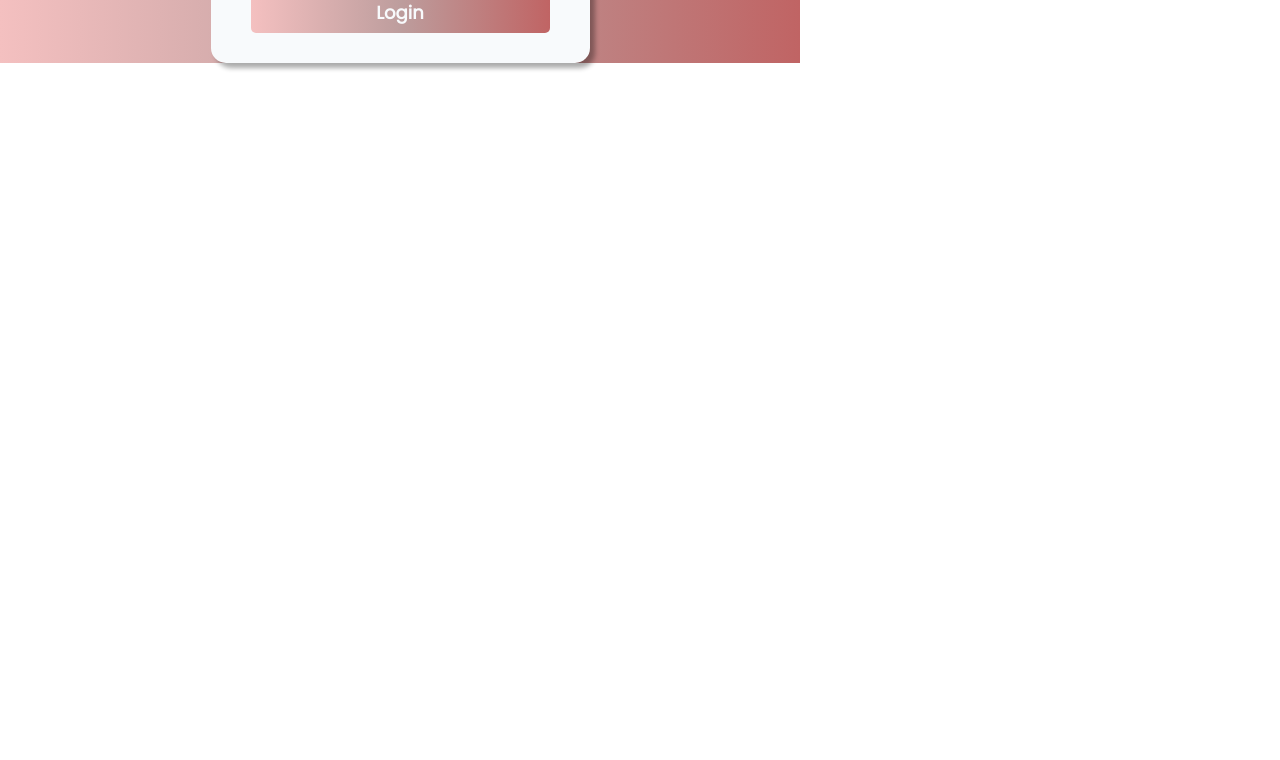
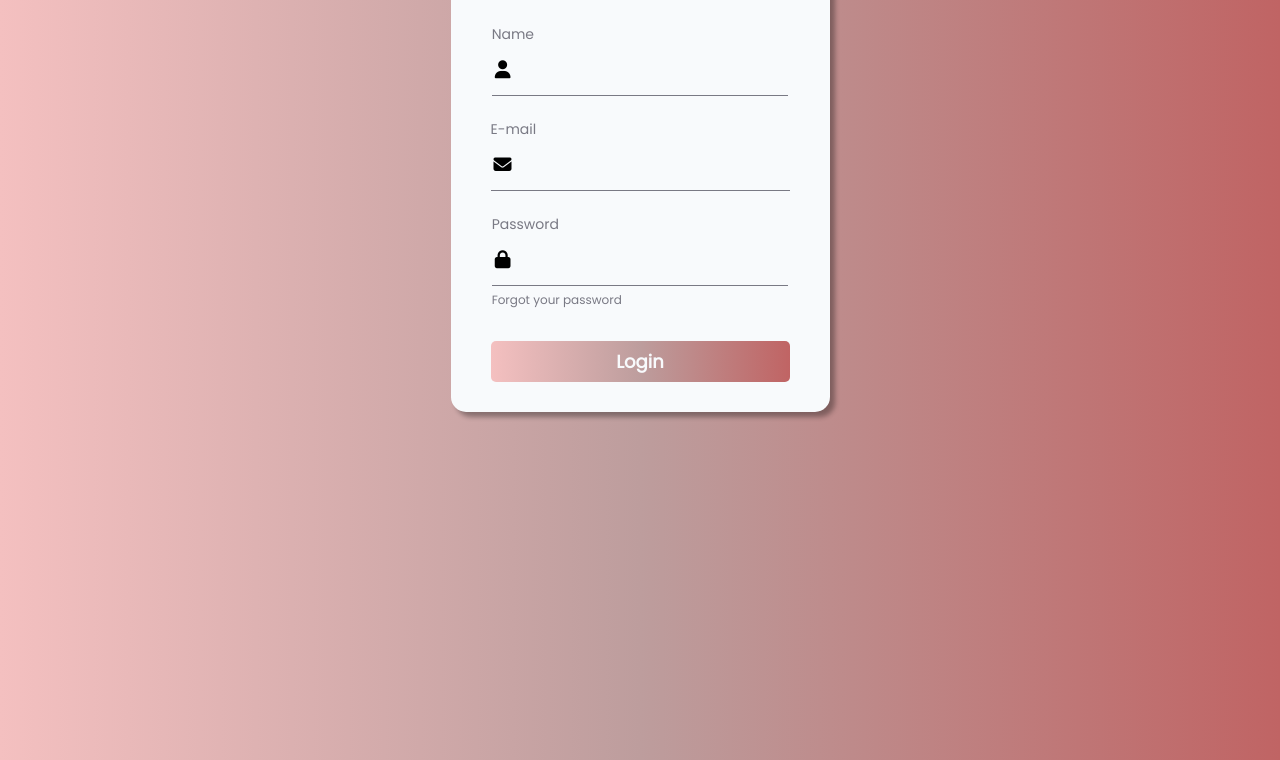
Before and after one commit to ThaisVitoriaFS/Formulario, a plain HTML site: page index.html in a window 1280 px wide. Shown: the part 520-1280 px from the top of the page. Before the commit the page ends 800 px from the top, so only its background shows below. Drawn offline with Linux system fonts and the light colour scheme; files that its build step writes are made by us from their sources; files whose address does not match are found by name.

Commit message:
Add files via upload

```diff
--- a/style.css
+++ b/style.css
@@ -27,8 +27,8 @@
 }
 
 #container {
-    width: 100vh;
-    height: 100%;
+    width: 100%;
+    height: 100vw;
     background: var(--color-gradient);
     display: flex;
     align-items: center;
```
